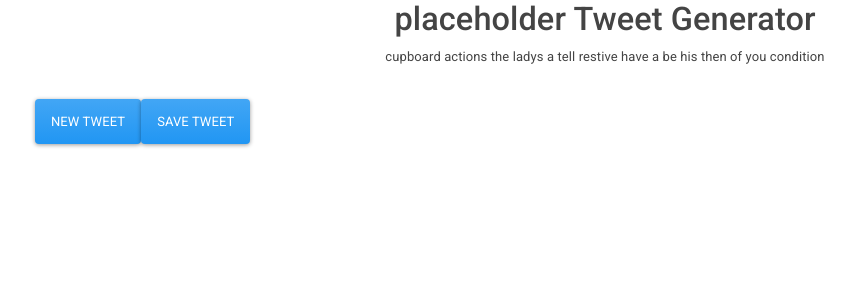
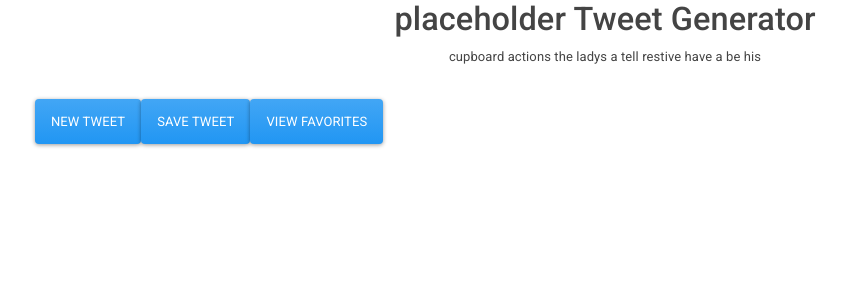
Before and after one commit to Jeromeschmidt/tweet-gen, a Flask app: page / in a window 1280 px wide. Shown: the top 300 px of the page, without its empty margins (35-890 px from the left). Run offline with Flask 2, Linux system fonts and the light colour scheme; some libraries are stand-ins or nearby versions.

Commit message:
user sees favortie tweets with newest at top

```diff
--- a/app.py
+++ b/app.py
@@ -15,7 +15,7 @@ app = Flask(__name__)
 
 @app.route('/')
 def index():
-    sentence = get_sentence(random.randint(5,20))
+    sentence = get_sentence(random.randint(1,20))
     return render_template('index.html', sentence=sentence)
 
 @app.route('/<sentence>')
@@ -29,24 +29,18 @@ def save_tweet(sentence):
 
     # ADD PIECE THAT TWEETS IT OUT
 
-    sentence = get_sentence(random.randint(5,20))
-    # return render_template('index.html', sentence=sentence)
+    sentence = get_sentence(random.randint(1,20))
     return redirect(url_for('index', sentence=sentence))
-
-# # @app.route('/<sentence>')
-# def delete_tweet(tweet_id):
-#     tweet_coll.delete_one({'_id': ObjectId(tweet_id)})
-#     return render_template('index.html', sentence=sentence)
 
 @app.route('/view_favorites/<tweet_id>/delete', methods=['POST'])
 def delete_tweet(tweet_id):
-    """Delete one item."""
+    """Delete one tweet."""
     tweet_coll.delete_one({'_id': ObjectId(tweet_id)})
     return redirect(url_for('view_favorites'))
 
 @app.route('/view_favorites')
 def view_favorites():
-    return render_template('view_favorites.html', tweets=tweet_coll.find())
+    return render_template('view_favorites.html', tweets=tweet_coll.find().sort([('created_at', -1)]))
 
 if __name__ == '__main__':
     app.run(debug=True, host='0.0.0.0', port=os.environ.get('PORT', 5000))
--- a/templates/index.html
+++ b/templates/index.html
@@ -18,6 +18,11 @@
             <button class='btn btn-primary' ">Save Tweet</button>
             </a>
         </div>
+        <div class='form-group' action="/view_favorites">
+            <a href="/view_favorites"
+            <button class='btn btn-primary' ">View Favorites</button>
+            </a>
+        </div>
     </div>
     <!-- <div class="form-group col-xs-2">
         <input class="form-control form-control-sm" type="text" placeholder="How many words would you like?" id="inputSmall" type='submit' value='{{ num_of_words }}'>
```
Also changed, not shown: templates/view_favorites.html (+4 -4 lines).
